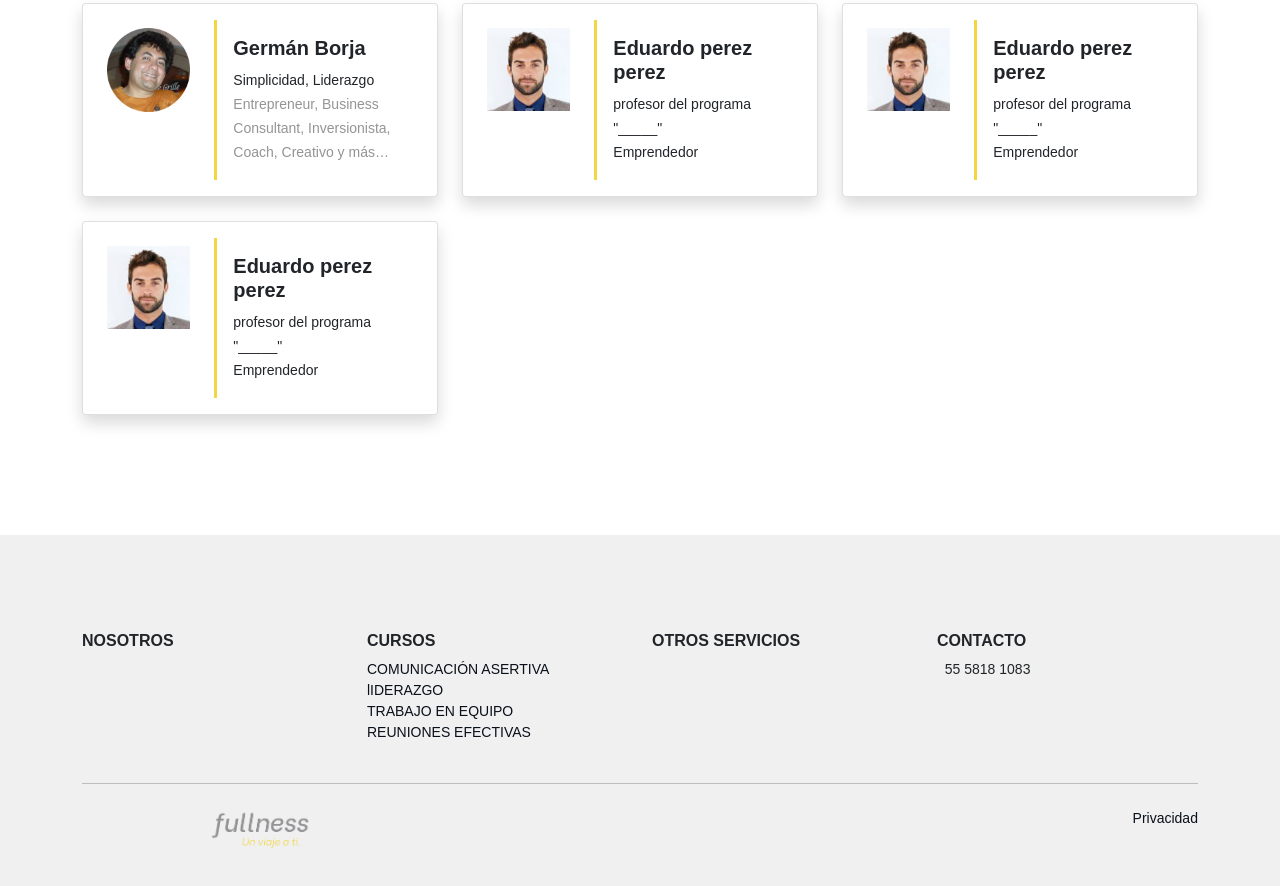
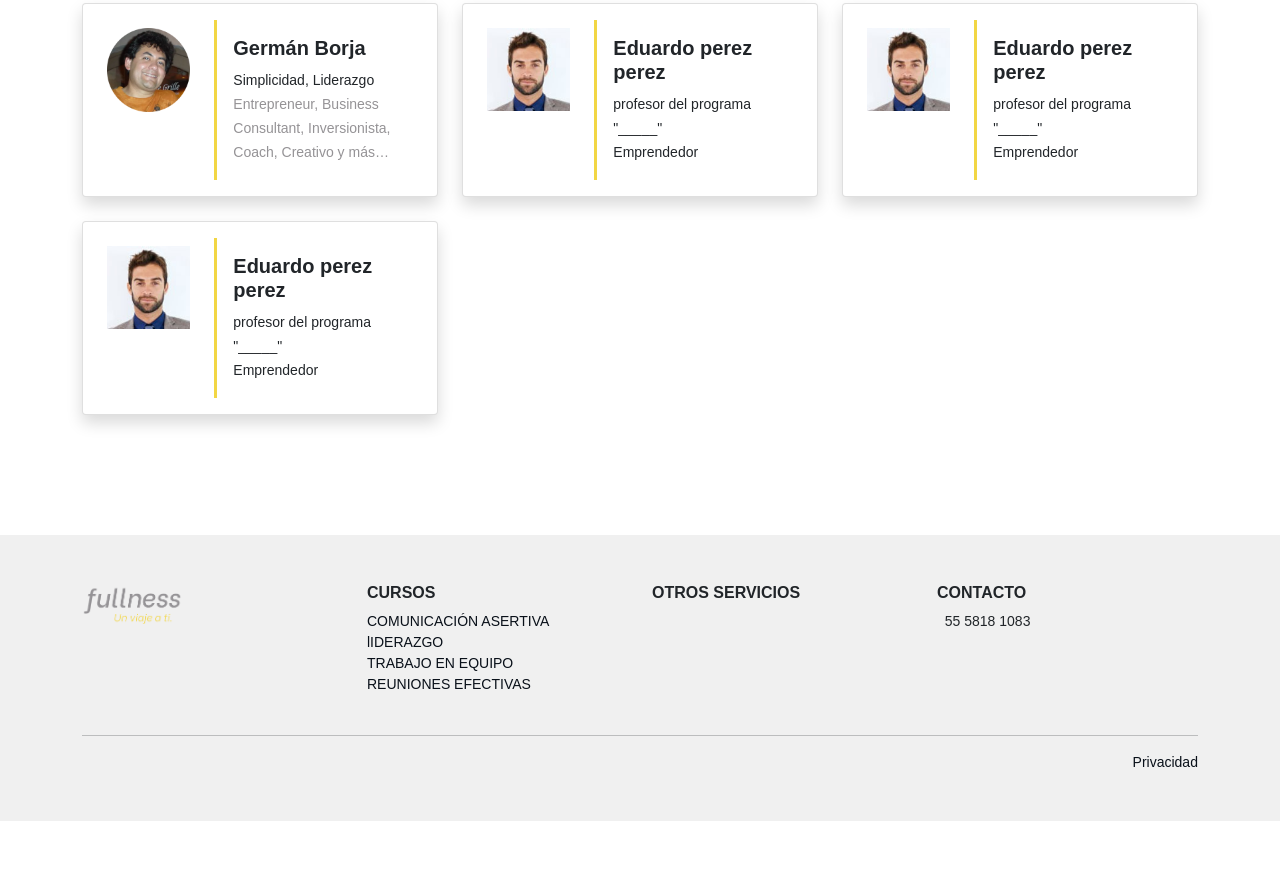
Before and after one commit to xarlieeebrown/fullness, a website: page index.html in a window 1280 px wide. Shown: the part 2111-2997 px from the top of the page. After the commit the page ends 2932 px from the top, so only its background shows below. Drawn offline with nearby package versions, Linux system fonts and the light colour scheme; a web font is replaced by a local one.

Commit message:
footer va

```diff
--- a/index.html
+++ b/index.html
@@ -235,13 +235,12 @@
 
     </section>
     <!--FOOTER-->
-    <section class="container-fluid py-5 " style="background-color: #f0f0f0;">
+    <section class="container-fluid  " style="background-color: #f0f0f0;">
         <div class="container py-5">
             <small>
                 <div class="row row-cols-lg-4 row-cols-sm-1 text-center text-lg-start">
                     <div class=" cols-xs-12 cols-sm-12 cols-md-4 cols-lg-4 mb-4">
-                        <h6  >NOSOTROS</h6>
-                        <p class="fw-light roboto">  </p>
+                        <img class="lazyload img-fluid " data-src="img/fullnes.png" width="100" alt="fullness" title="fullness">
                     </div>
                     <div class=" cols-xs-12 cols-sm-12 cols-md-4 cols-lg-4 mb-4">
                         <h6 class="text-uppercase">CURSOS</h6>
@@ -262,15 +261,15 @@
 
                 </div>
                 <hr class="">
-                <div class="row row-cols-sm-1 row-cols-lg-3 py-2">
-                    <div class="cols-lg-4 cols-md-12 text-center mb-2">
-                        <img class="lazyload img-fluid " data-src="img/fullnes.png" width="100" alt="fullness" title="fullness">
+                <div class="row row-cols-sm-1 row-cols-lg-3 ">
+                    <div class="cols-lg-4 cols-md-12 text-center ">
+
                     </div>
                     <div class="col">
 
                     </div>
                     <div class="cols-lg-4 cols-md-12 ">
-                        <p class="text-lg-end text-center "><a class=" text-decoration-none color" href="privacidad.html"> Privacidad</a></p>
+                        <p class="text-lg-end text-center mb-0 "><a class=" text-decoration-none color" href="privacidad.html"> Privacidad</a></p>
                     </div>
                 </div>
                 </small>
```
